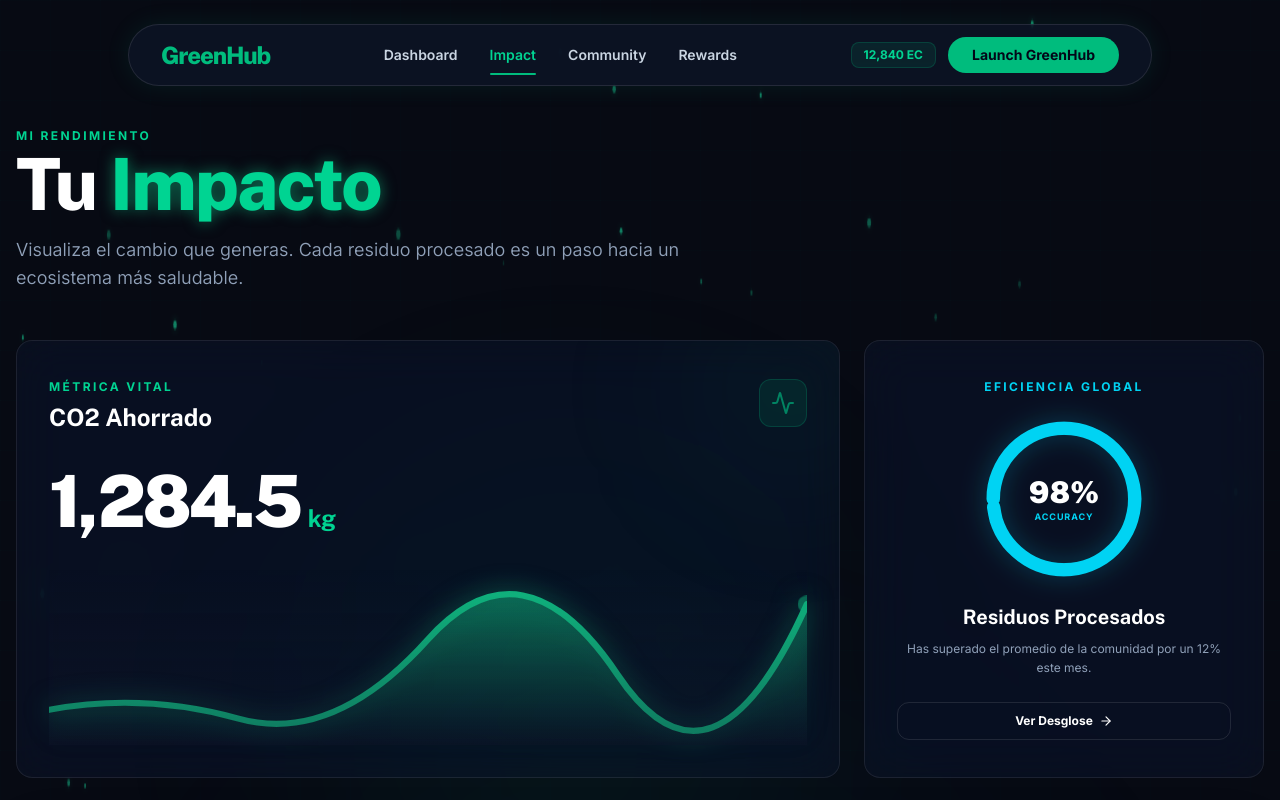
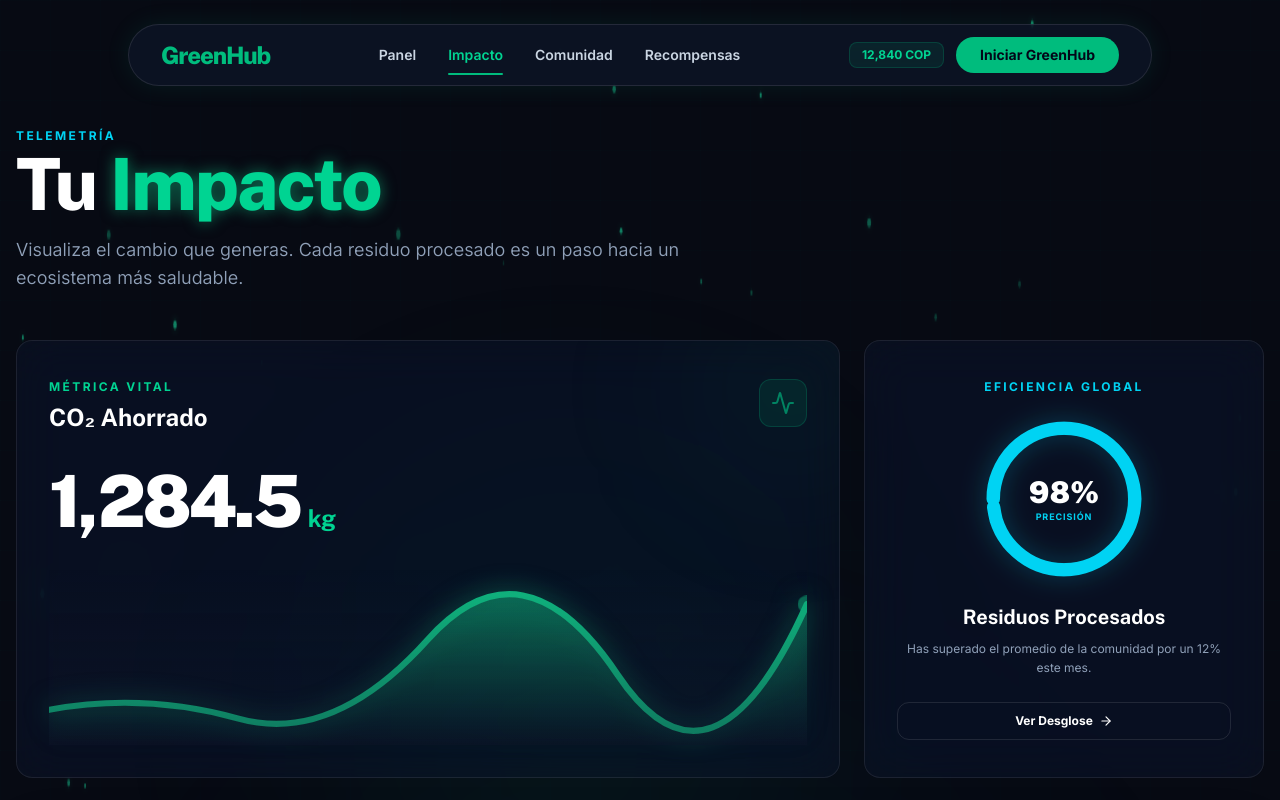
Before and after one commit to JuanPablitoxxz/GREENHUB, a React (Vite) app: page / in a window 1280 px wide. Both pictures are taken after a click on the button "Ver Estadísticas". Shown: the top 800 px of the page. Built offline with nearby package versions, Linux system fonts and the light colour scheme; grey boxes are pictures that could not be loaded.

Commit message:
feat: traducir interfaz al espanol y cambiar moneda EC a COP

```diff
--- a/src/components/CommunityView.tsx
+++ b/src/components/CommunityView.tsx
@@ -32,7 +32,7 @@ export default function CommunityView({ state, onJoinEvent }: CommunityViewProps
 
       {/* Hero / Global Counter */}
       <header className="mb-14 text-center">
-        <span className="text-xs uppercase tracking-[0.2em] text-cyan-400 font-bold block mb-1">Telemetry</span>
+        <span className="text-xs uppercase tracking-[0.2em] text-cyan-400 font-bold block mb-1">Telemetría</span>
         <h1 className="text-5xl md:text-7xl font-display font-extrabold tracking-tight mb-4 text-white">
           Comunidad <span className="text-emerald-500">Global</span>
         </h1>
@@ -359,7 +359,7 @@ export default function CommunityView({ state, onJoinEvent }: CommunityViewProps
                   Únete a nuestro escuadrón comunitario GreenHub. Recolectamos materiales, clasificamos con alta pureza bajo guía técnica y canjeamos puntos extra de bonificación para todos los participantes que asistan.
                 </p>
                 <p className="text-xs bg-slate-950/60 p-2.5 rounded-lg text-emerald-400 border border-emerald-500/10">
-                  ⚡ ¡Bono de evento! Registro presencial otorga +250 extra EC para tu perfil.
+                  ⚡ ¡Bono de evento! Registro presencial otorga +250 COP extra para tu perfil.
                 </p>
               </div>
 
--- a/src/components/DashboardView.tsx
+++ b/src/components/DashboardView.tsx
@@ -54,16 +54,16 @@ export default function DashboardView({ onLaunchClick, onTabChange, recycledKg,
           <div className="inline-flex items-center gap-2 px-4 py-1.5 rounded-full glass-panel border border-emerald-500/20 mb-2">
             <span className="w-2 h-2 rounded-full bg-emerald-400 animate-pulse"></span>
             <span className="text-[10px] font-bold tracking-widest uppercase text-emerald-400/80 font-sans">
-              The Future of Sustainability is Here
+              El Futuro de la Sostenibilidad está Aquí
             </span>
           </div>
 
           <h1 className="text-5xl sm:text-7xl md:text-8xl font-display font-extrabold tracking-tight text-white leading-[1.05] glow-text-emerald">
-            Reinventing Urban <span className="text-emerald-400">Waste</span>, Together.
+            Reinventando los <span className="text-emerald-400">Residuos</span> Urbanos, Juntos.
           </h1>
 
           <p className="text-base sm:text-lg md:text-xl text-slate-400 max-w-2xl mx-auto font-light leading-relaxed">
-            Join the next-generation environmental ecosystem. We transform sustainable daily actions into premium rewards through holographic tracking and bioluminescent tech.
+            Únete al ecosistema ambiental de próxima generación. Transformamos las acciones sostenibles cotidianas en recompensas premium a través de seguimiento holográfico y tecnología bioluminiscente.
           </p>
 
           <div className="pt-4 flex flex-col sm:flex-row gap-4 justify-center items-center">
@@ -72,7 +72,7 @@ export default function DashboardView({ onLaunchClick, onTabChange, recycledKg,
               className="group relative px-8 py-4.5 bg-emerald-500 text-slate-950 font-display font-extrabold text-base md:text-lg rounded-full overflow-hidden transition-all duration-300 shadow-[0_0_20px_rgba(16,185,129,0.3)] hover:scale-105 active:scale-95"
             >
               <span className="relative z-10 flex items-center gap-2">
-                Launch GreenHub
+                Iniciar GreenHub
                 <ArrowRight className="w-5 h-5 group-hover:translate-x-1 transition-transform" />
               </span>
               <div className="absolute inset-0 bg-white opacity-0 group-hover:opacity-10 transition-opacity" />
@@ -103,7 +103,7 @@ export default function DashboardView({ onLaunchClick, onTabChange, recycledKg,
                 </span>
               </div>
               <span className="text-[10px] uppercase tracking-[0.2em] font-bold text-slate-500">
-                Recycled
+                Reciclado
               </span>
             </div>
 
@@ -117,7 +117,7 @@ export default function DashboardView({ onLaunchClick, onTabChange, recycledKg,
                 </span>
               </div>
               <span className="text-[10px] uppercase tracking-[0.2em] font-bold text-slate-500">
-                Separation Accuracy
+                Precisión de Separación
               </span>
             </div>
 
@@ -131,7 +131,7 @@ export default function DashboardView({ onLaunchClick, onTabChange, recycledKg,
                 </span>
               </div>
               <span className="text-[10px] uppercase tracking-[0.2em] font-bold text-slate-500">
-                CO2 Saved
+                CO₂ Ahorrado
               </span>
             </div>
 
@@ -143,7 +143,7 @@ export default function DashboardView({ onLaunchClick, onTabChange, recycledKg,
       <section className="py-24 md:py-32 px-4 max-w-7xl mx-auto relative z-10">
         <div className="text-center mb-16 md:mb-20">
           <h2 className="text-3xl sm:text-4xl md:text-5xl font-display font-bold text-white mb-5">
-            How It <span className="text-cyan-400">Works</span>
+            Cómo <span className="text-cyan-400">Funciona</span>
           </h2>
           <div className="w-20 h-1 bg-cyan-400 mx-auto rounded-full"></div>
         </div>
@@ -157,14 +157,14 @@ export default function DashboardView({ onLaunchClick, onTabChange, recycledKg,
               <div className="w-14 h-14 rounded-xl bg-emerald-500/10 border border-emerald-500/20 flex items-center justify-center mb-8 group-hover:scale-110 transition-transform">
                 <Recycle className="w-7 h-7 text-emerald-400" />
               </div>
-              <h3 className="text-2xl font-display font-bold text-white mb-3">Collection</h3>
+              <h3 className="text-2xl font-display font-bold text-white mb-3">Recolección</h3>
               <p className="text-slate-400 font-light leading-relaxed text-sm">
-                Smart receptacles track your deposit in real-time using IoT sensors and machine vision.
+                Los contenedores inteligentes rastrean tu depósito en tiempo real usando sensores IoT y visión computacional.
               </p>
             </div>
             <div className="mt-8 overflow-hidden rounded-xl aspect-video glass-panel border border-white/5 relative">
               <img
-                alt="Futuristic waste bin"
+                alt="Contenedor de residuos futurista"
                 className="w-full h-full object-cover opacity-50 group-hover:scale-110 group-hover:opacity-80 transition-all duration-700"
                 src="https://lh3.googleusercontent.com/aida-public/AB6AXuDK-lL57cEOG01U_Zm7VfR2NoUCSADVFHdtwS4H1NyC6b9srL0ZdppjY3vzFWVHx1vMzR4K08r6SliKeVo1k0Y2UI2_8EOF_thb5X5u5y8vNjoH_QbAE6UsyNomdcmNf05rj3pfF8Lgm2VaBGMWaHWfus5wFB-KQxGSPJg1jICNHFptxJ0s4yFLp7k7_TR43wyRTDnQqfGrgY_bxhtdl1cvF6vL0A2U9VdhGL-6lPhtN394yOQPqTNkXn7xu0kpIJ-k2wcei8Zx84k"
               />
@@ -178,14 +178,14 @@ export default function DashboardView({ onLaunchClick, onTabChange, recycledKg,
               <div className="w-14 h-14 rounded-xl bg-cyan-400/10 border border-cyan-400/20 flex items-center justify-center mb-8 group-hover:scale-110 transition-transform">
                 <ShieldCheck className="w-7 h-7 text-cyan-400" />
               </div>
-              <h3 className="text-2xl font-display font-bold text-white mb-3">Separation</h3>
+              <h3 className="text-2xl font-display font-bold text-white mb-3">Separación</h3>
               <p className="text-slate-400 font-light leading-relaxed text-sm">
-                Automated holographic sorting ensures 100% material recovery with microscopic precision.
+                La clasificación holográfica automatizada garantiza la recuperación del 100% del material con precisión microscópica.
               </p>
             </div>
             <div className="mt-8 overflow-hidden rounded-xl aspect-video glass-panel border border-white/5 relative">
               <img
-                alt="Holographic sorting"
+                alt="Clasificación holográfica"
                 className="w-full h-full object-cover opacity-50 group-hover:scale-110 group-hover:opacity-80 transition-all duration-700"
                 src="https://lh3.googleusercontent.com/aida-public/AB6AXuDjjwjrhunu0ANp6kC6vxR_DsGNQzeBzO-DxA4TtDIizAcuVIBR8xq0IBdFekJbTn_sCDAVl-IIvmGLHTVwOJHUKNP77L3mBzVTlB9yabDejDJUNrRSEagEqRMQd5T4mfH66nBDDBGt1-E8Vl-azvi8S45s_j2UJV29yVGbdHTEd0B2DKA8AYJg9VXQrGLBHvAzSvQcOopoyz_Xx6eIacelBEAGbmhn3KtUKj8YfMn7plZO59m1qWw6Md_6AIEE_IiTO_TslJN3VGk"
               />
@@ -199,14 +199,14 @@ export default function DashboardView({ onLaunchClick, onTabChange, recycledKg,
               <div className="w-14 h-14 rounded-xl bg-purple-400/10 border border-purple-400/20 flex items-center justify-center mb-8 group-hover:scale-110 transition-transform">
                 <Sparkles className="w-7 h-7 text-purple-400" />
               </div>
-              <h3 className="text-2xl font-display font-bold text-white mb-3">Reward</h3>
+              <h3 className="text-2xl font-display font-bold text-white mb-3">Recompensa</h3>
               <p className="text-slate-400 font-light leading-relaxed text-sm">
-                Convert your impact into Eco-Credits for premium services, transport, and community perks.
+                Convierte tu impacto en COP para obtener servicios premium, transporte y beneficios comunitarios.
               </p>
             </div>
             <div className="mt-8 overflow-hidden rounded-xl aspect-video glass-panel border border-white/5 relative">
               <img
-                alt="Digital rewards"
+                alt="Recompensas digitales"
                 className="w-full h-full object-cover opacity-50 group-hover:scale-110 group-hover:opacity-80 transition-all duration-700"
                 src="https://lh3.googleusercontent.com/aida-public/AB6AXuBqe9XPB-fxp4SBL9l-jspoY-LCMNtTyzIYwsNl0Ijmo4gzJWWA4Ack9CFpFW5PkhqT7FErRTzCuE1aPOnTgvyqvEzYotbXalLTncdVrbTGBgqQJQyokL0oqN-CHE6EAmkr88WEORAE3n1yl3eBDLxP34fRUznkI72MbgOQiQnJn05kbq0TrwM6cS1jsR9cEQ68A4qZ-IUaom6PiTPaOcEe0Wl_vkgqRCwkSyrFhhovj8Fatuj8FJidAmtOa_DyDI-BftZCrZMAgXc"
               />
--- a/src/components/ImpactView.tsx
+++ b/src/components/ImpactView.tsx
@@ -31,7 +31,7 @@ export default function ImpactView({ state }: ImpactViewProps) {
     <div className="w-full relative z-10 pt-32 pb-20 px-4 max-w-7xl mx-auto">
       {/* Header */}
       <header className="mb-12 text-center md:text-left">
-        <span className="text-xs uppercase tracking-[0.2em] text-emerald-400 font-bold block mb-1">Mi Rendimiento</span>
+        <span className="text-xs uppercase tracking-[0.2em] text-cyan-400 font-bold block mb-1">Telemetría</span>
         <h1 className="text-5xl md:text-7xl font-display font-extrabold tracking-tight mb-4 text-white">
           Tu <span className="text-emerald-400 glow-text-emerald">Impacto</span>
         </h1>
@@ -49,7 +49,7 @@ export default function ImpactView({ state }: ImpactViewProps) {
             <div className="flex items-center justify-between mb-8">
               <div>
                 <span className="text-xs uppercase tracking-[0.2em] text-emerald-400 font-bold">Métrica Vital</span>
-                <h2 className="text-2xl font-display font-bold mt-1 text-white">CO2 Ahorrado</h2>
+                <h2 className="text-2xl font-display font-bold mt-1 text-white">CO₂ Ahorrado</h2>
               </div>
               <div className="w-12 h-12 bg-emerald-500/10 rounded-xl flex items-center justify-center text-emerald-400 border border-emerald-500/20">
                 <Activity className="w-6 h-6 animate-pulse" />
@@ -119,7 +119,7 @@ export default function ImpactView({ state }: ImpactViewProps) {
             </svg>
             <div className="absolute inset-0 flex flex-col items-center justify-center">
               <span className="text-3xl font-display font-black text-white">{state.separationAccuracy}%</span>
-              <span className="text-[9px] text-cyan-400 uppercase tracking-widest font-bold">Accuracy</span>
+              <span className="text-[9px] text-cyan-400 uppercase tracking-widest font-bold">Precisión</span>
             </div>
           </div>
 
--- a/src/components/Navigation.tsx
+++ b/src/components/Navigation.tsx
@@ -7,10 +7,10 @@ interface NavigationProps {
 
 export default function Navigation({ currentTab, onTabChange, onLaunchClick, userCredits }: NavigationProps) {
   const tabs = [
-    { id: 'dashboard', label: 'Dashboard' },
-    { id: 'impact', label: 'Impact' },
-    { id: 'community', label: 'Community' },
-    { id: 'rewards', label: 'Rewards' }
+    { id: 'dashboard', label: 'Panel' },
+    { id: 'impact', label: 'Impacto' },
+    { id: 'community', label: 'Comunidad' },
+    { id: 'rewards', label: 'Recompensas' }
   ];
 
   return (
@@ -52,14 +52,14 @@ export default function Navigation({ currentTab, onTabChange, onLaunchClick, use
           onClick={() => onTabChange('rewards')}
           className="hidden sm:flex items-center gap-1.5 px-3 py-1 bg-emerald-500/10 border border-emerald-500/20 text-emerald-400 text-xs font-bold rounded-lg hover:bg-emerald-500/20 transition-all cursor-pointer"
         >
-          <span>{userCredits.toLocaleString()} EC</span>
+          <span>{userCredits.toLocaleString()} COP</span>
         </button>
 
         <button
           onClick={onLaunchClick}
           className="bg-emerald-500 text-slate-950 font-bold text-xs md:text-sm px-4 md:px-6 py-2 rounded-full hover:scale-105 active:scale-95 hover:shadow-[0_0_15px_rgba(16,185,129,0.4)] transition-all duration-300 select-none cursor-pointer"
         >
-          Launch GreenHub
+          Iniciar GreenHub
         </button>
       </div>
     </nav>
```
Also changed, not shown: src/components/LaunchModal.tsx (+5 -5 lines), src/components/RewardsView.tsx (+7 -7 lines), src/data.ts (+4 -4 lines).
